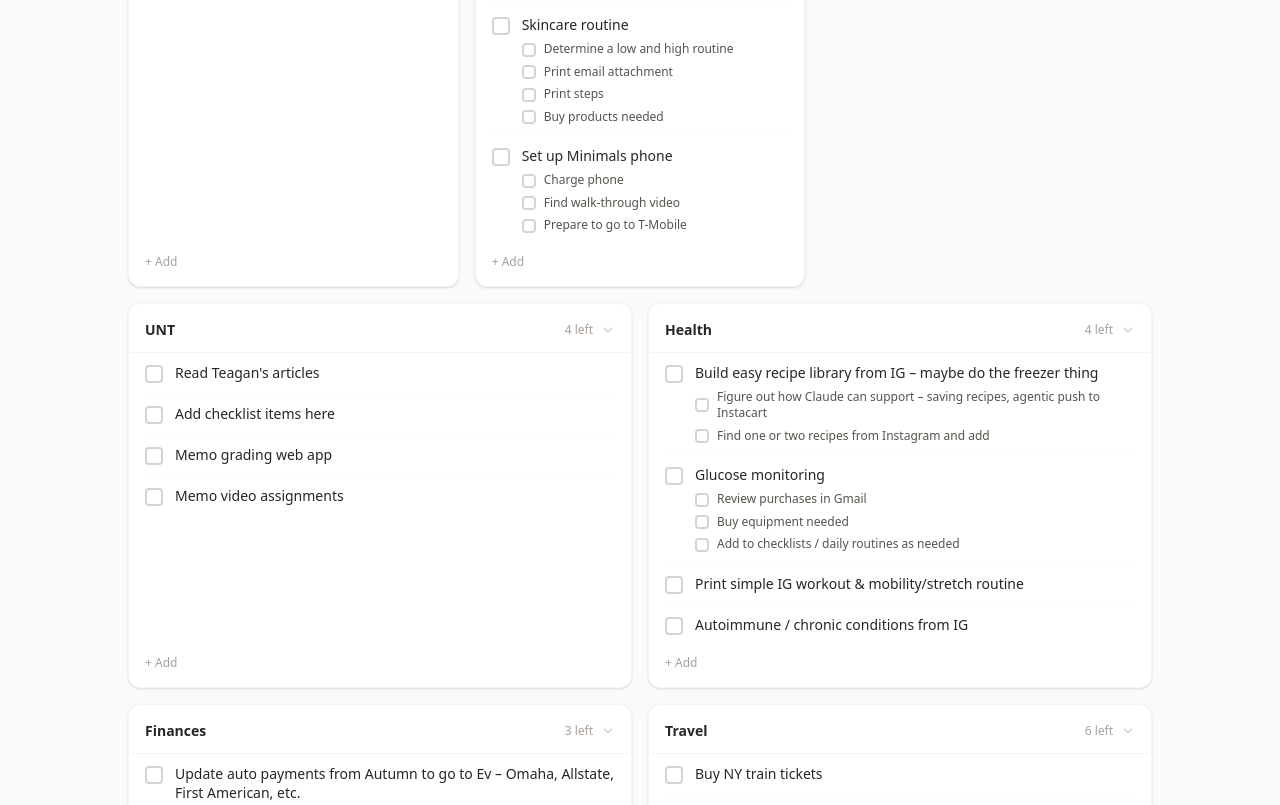
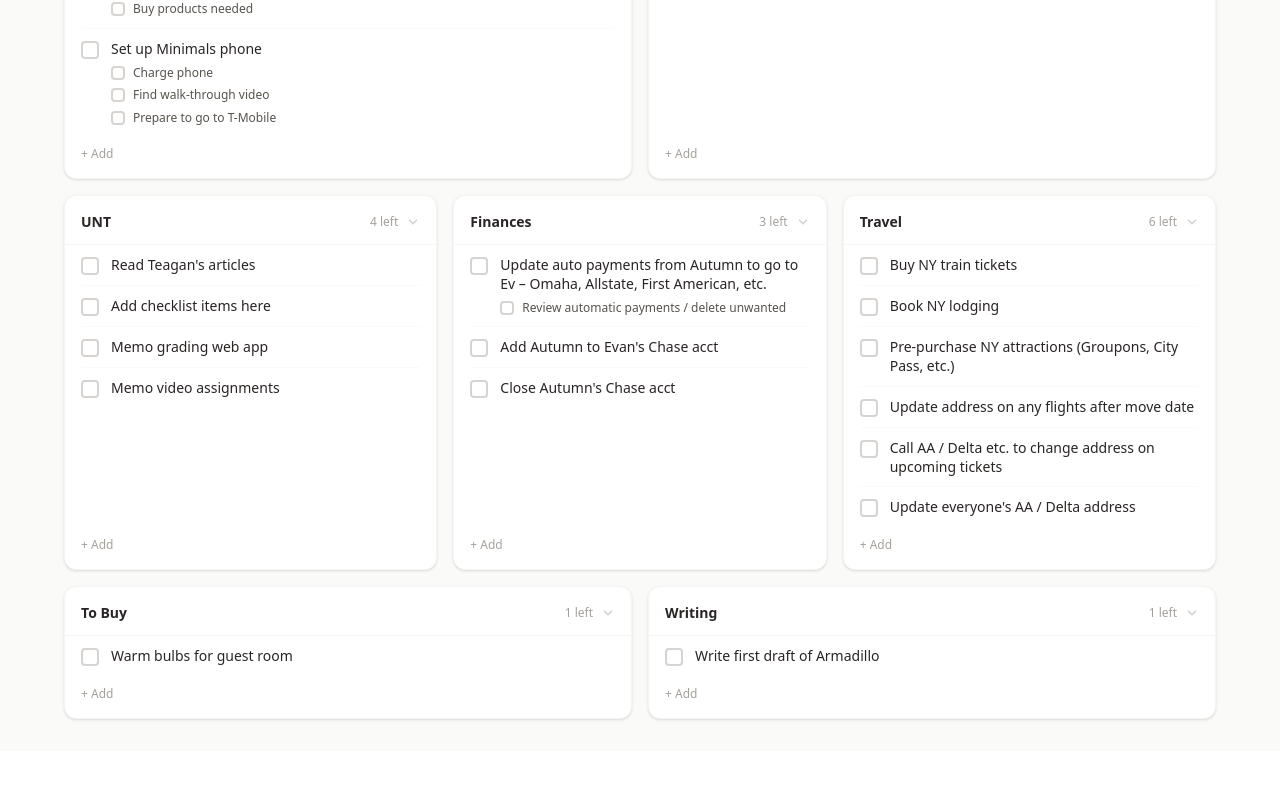
Before and after one commit to autumnhood1-fig/todolist, a React (Vite) app: page / in a window 1280 px wide. Shown: the part 1255-2060 px from the top of the page. After the commit the page ends 2006 px from the top, so only its background shows below. Built offline with nearby package versions, Linux system fonts and the light colour scheme.

Commit message:
Restructure layout: remove House, explicit row grid

```diff
--- a/src/App.tsx
+++ b/src/App.tsx
@@ -1,5 +1,6 @@
 import { useTodos } from './hooks/useTodos';
 import { TodoContainer } from './components/TodoContainer';
+import type { Container, TodoItem } from './types';
 
 const DATE_OPTS: Intl.DateTimeFormatOptions = {
   weekday: 'long',
@@ -7,15 +8,33 @@ const DATE_OPTS: Intl.DateTimeFormatOptions = {
   day: 'numeric',
 };
 
+const ROWS: { ids: string[]; cols: string }[] = [
+  { ids: ['calls', 'otelier', 'chores'],         cols: 'grid-cols-1 lg:grid-cols-3' },
+  { ids: ['personal', 'health'],                 cols: 'grid-cols-1 md:grid-cols-2' },
+  { ids: ['unt', 'finances', 'travel'],          cols: 'grid-cols-1 sm:grid-cols-2 lg:grid-cols-3' },
+  { ids: ['to-buy', 'writing'],                  cols: 'grid-cols-1 sm:grid-cols-2' },
+];
+
 export default function App() {
   const { containers, toggleItem, toggleSubStep, addItem } = useTodos();
 
-  const bigContainers = containers.filter(c => c.size === 'big');
-  const mediumContainers = containers.filter(c => c.size === 'medium');
+  const byId = Object.fromEntries(containers.map(c => [c.id, c]));
+
+  function renderContainer(c: Container) {
+    return (
+      <TodoContainer
+        key={c.id}
+        container={c}
+        onToggleItem={(itemId) => toggleItem(c.id, itemId)}
+        onToggleSubStep={(itemId, subId) => toggleSubStep(c.id, itemId, subId)}
+        onAddItem={(item: Omit<TodoItem, 'id' | 'completed' | 'completedAt'>) => addItem(c.id, item)}
+      />
+    );
+  }
 
   return (
     <div className="min-h-dvh bg-stone-50 px-4 py-8 md:px-8">
-      <div className="max-w-5xl mx-auto">
+      <div className="max-w-6xl mx-auto">
         <header className="mb-8">
           <h1 className="text-2xl font-bold text-stone-800 tracking-tight">My Tasks</h1>
           <p className="text-sm text-stone-400 mt-1">
@@ -23,28 +42,16 @@ export default function App() {
           </p>
         </header>
 
-        <div className="grid grid-cols-1 sm:grid-cols-2 lg:grid-cols-3 gap-4 mb-4">
-          {bigContainers.map(c => (
-            <TodoContainer
-              key={c.id}
-              container={c}
-              onToggleItem={(itemId) => toggleItem(c.id, itemId)}
-              onToggleSubStep={(itemId, subId) => toggleSubStep(c.id, itemId, subId)}
-              onAddItem={(item) => addItem(c.id, item)}
-            />
-          ))}
-        </div>
-
-        <div className="grid grid-cols-1 sm:grid-cols-2 gap-4">
-          {mediumContainers.map(c => (
-            <TodoContainer
-              key={c.id}
-              container={c}
-              onToggleItem={(itemId) => toggleItem(c.id, itemId)}
-              onToggleSubStep={(itemId, subId) => toggleSubStep(c.id, itemId, subId)}
-              onAddItem={(item) => addItem(c.id, item)}
-            />
-          ))}
+        <div className="space-y-4">
+          {ROWS.map(({ ids, cols }) => {
+            const row = ids.map(id => byId[id]).filter(Boolean);
+            if (row.length === 0) return null;
+            return (
+              <div key={ids.join()} className={`grid ${cols} gap-4`}>
+                {row.map(renderContainer)}
+              </div>
+            );
+          })}
         </div>
       </div>
     </div>
--- a/src/initialData.ts
+++ b/src/initialData.ts
@@ -83,12 +83,6 @@ export const INITIAL_CONTAINERS: Container[] = [
       { id: 'ch-6', text: 'Donation(s)', subSteps: [], completed: false },
       { id: 'ch-7', text: 'School pack', subSteps: [], completed: false },
     ],
-  },
-  {
-    id: 'house',
-    name: 'House',
-    size: 'big',
-    items: [],
   },
   {
     id: 'personal',
```
Also changed, not shown: 5 other files (tests, documents, lock files or other folders).
